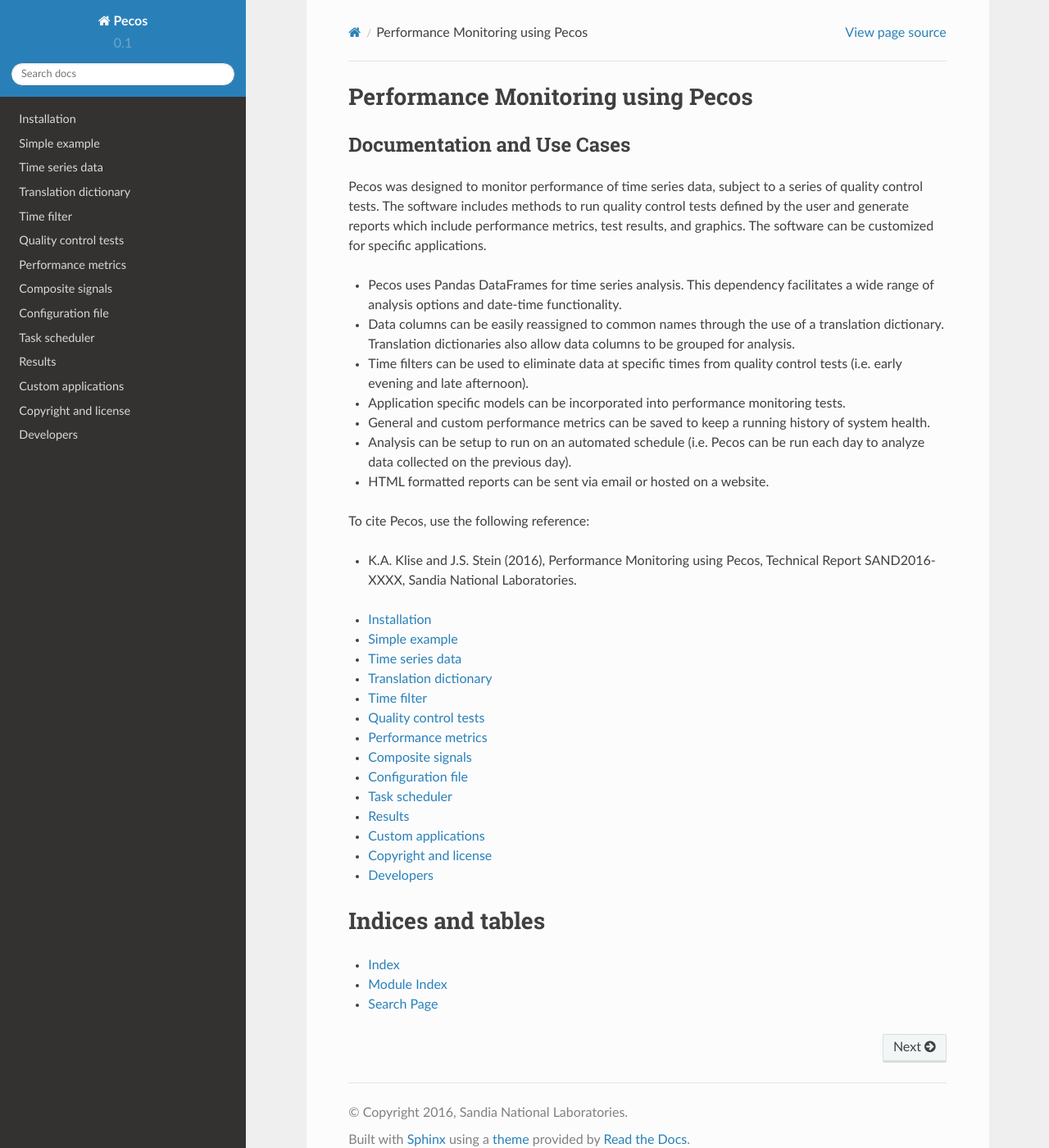
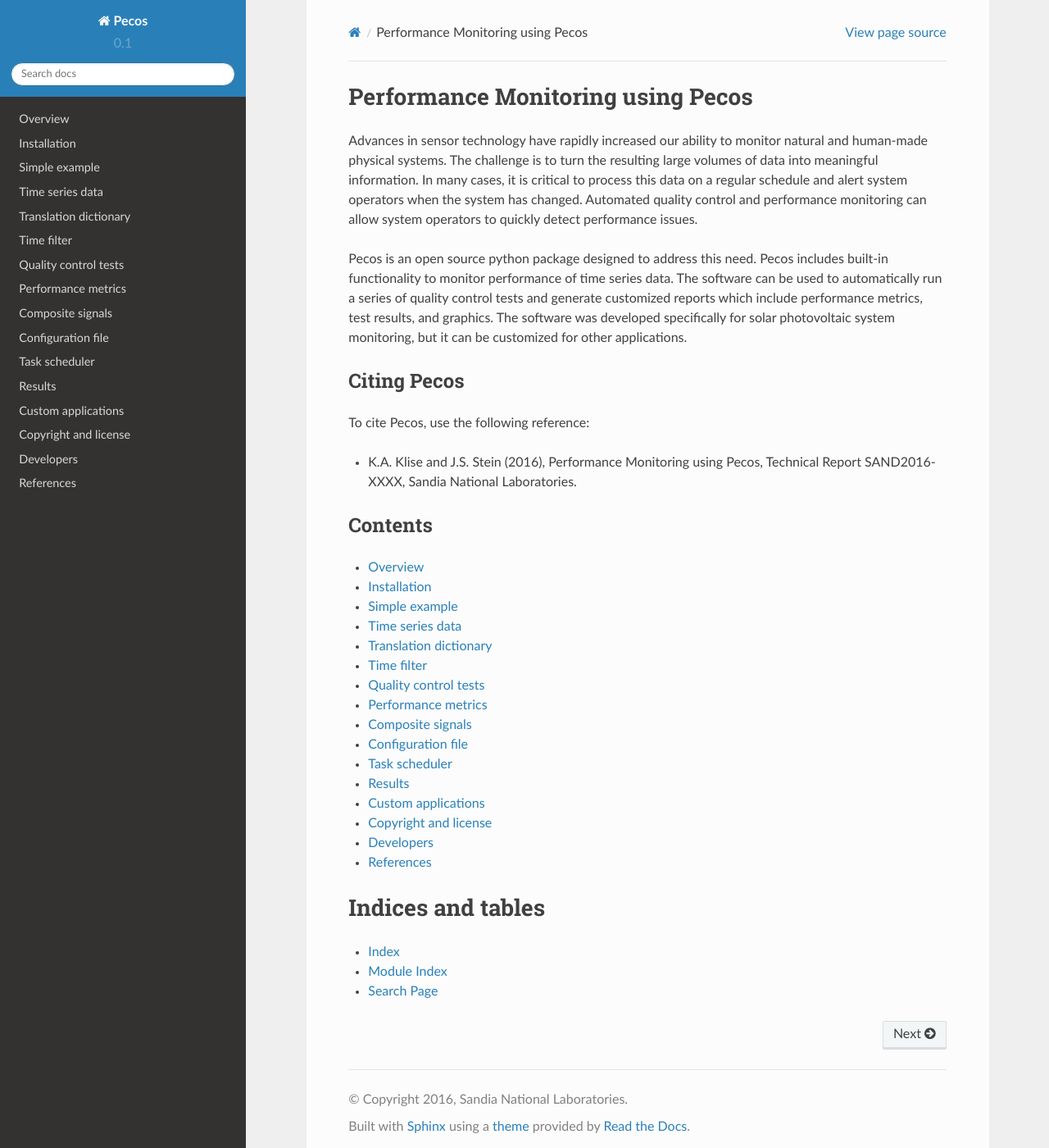
Before and after one commit to sjanzou/pecos, a Sphinx documentation site: the page built from documentation/index.rst, in a window 1280 px wide and 1400 px high. Shown: the whole window at 82% size. Built offline with Sphinx 7.4.7 and the Read the Docs theme 2.0.0, drawn with Linux system fonts in a browser that asks for light colours; formulas are drawn with MathJax 3; pages that are not in the unit, such as notebooks, are missing from menus.

Commit message:
updated documentation

```diff
--- a/documentation/applications.rst
+++ b/documentation/applications.rst
@@ -11,7 +11,7 @@
 according to the system architecture, which can include multiple strings and modules.
 The time filter can be defined based on sun position and system location.
 The data objects used in Pecos are compatible with pvlib, which can be used to model PV
-systems (https://github.com/pvlib/pvlib-python).
+systems [Stein2016]_ (https://github.com/pvlib/pvlib-python).
 Pecos also includes a function to read Campbell Scientific ascii file format and
 functions to compute pv performance metrics (i.e. performance ratio, clearness index).
 
--- a/documentation/conf.py
+++ b/documentation/conf.py
@@ -244,6 +244,7 @@
 'preamble': '''
         \\pagestyle{plain}
         \\pagenumbering{arabic}
+        \\renewcommand{\\refname}{References}
 ''',
 
 # Latex figure (float) alignment
--- a/documentation/index.rst
+++ b/documentation/index.rst
@@ -1,42 +1,34 @@
 Performance Monitoring using Pecos
 ================================================================
-Documentation and Use Cases
---------------------------------
-Pecos was designed to monitor performance of time series data,
-subject to a series of quality control tests.
-The software includes methods to
-run quality control tests defined by the user
-and generate reports which include performance metrics, test results, and graphics.
-The software can be customized for specific applications.
 
-* Pecos uses Pandas DataFrames for time series analysis.  This dependency
-  facilitates a wide range of analysis options and date-time functionality.
+Advances in sensor technology have rapidly increased our ability to monitor
+natural and human-made physical systems.
+The challenge is to turn the resulting large volumes of data into meaningful information.
+In many cases, it is critical to process this data on a regular schedule
+and alert system operators when the system has changed.
+Automated quality control and performance monitoring can allow system
+operators to quickly detect performance issues.
 
-* Data columns can be easily reassigned to common names through the use of a
-  translation dictionary.  Translation dictionaries also allow data columns to
-  be grouped for analysis.
+Pecos is an open source python package designed to address this need.
+Pecos includes built-in functionality to monitor performance of time series data.
+The software can be used to automatically run a series of quality control
+tests and generate customized reports which include performance metrics,
+test results, and graphics.  The software was developed specifically for
+solar photovoltaic system monitoring, but it can be customized for other
+applications.
 
-* Time filters can be used to eliminate data at specific times from quality
-  control tests (i.e. early evening and late afternoon).
-
-* Application specific models can be incorporated into performance monitoring tests.
-
-* General and custom performance metrics can be saved to keep a
-  running history of system health.
-
-* Analysis can be setup to run on an automated schedule (i.e. Pecos can be
-  run each day to analyze data collected on the previous day).
-
-* HTML formatted reports can be sent via email or hosted on a website.
-
+Citing Pecos
+--------------
 To cite Pecos, use the following reference:
 
 * K.A. Klise and J.S. Stein (2016), Performance Monitoring using Pecos, Technical Report SAND2016-XXXX, Sandia National Laboratories.
 
-
+Contents
+------------
 .. toctree::
    :maxdepth: 1
 
+   overview
    installation
    example
    timeseries
```
Also changed, not shown: other parts of documentation/index.rst (+1 -0 lines), README.md (+12 -2 lines), documentation/index_latex.rst (+2 -26 lines), documentation/installation.rst (+10 -7 lines), documentation/overview.rst (added, +30 -0 lines), documentation/reference.rst (added, +10 -0 lines).
